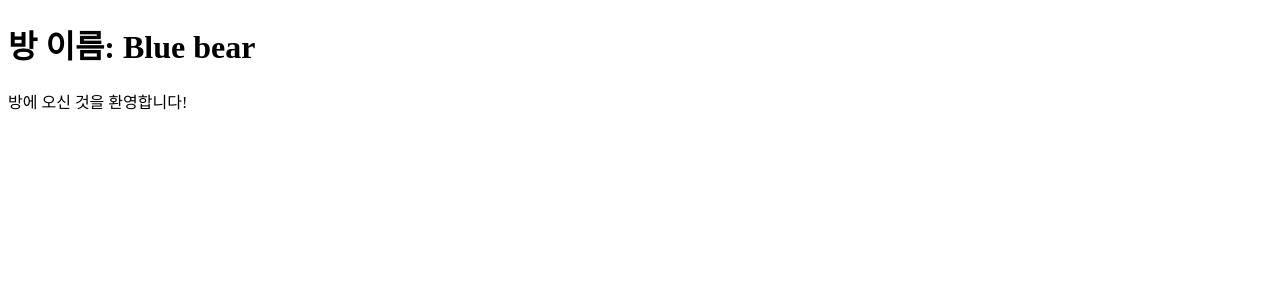
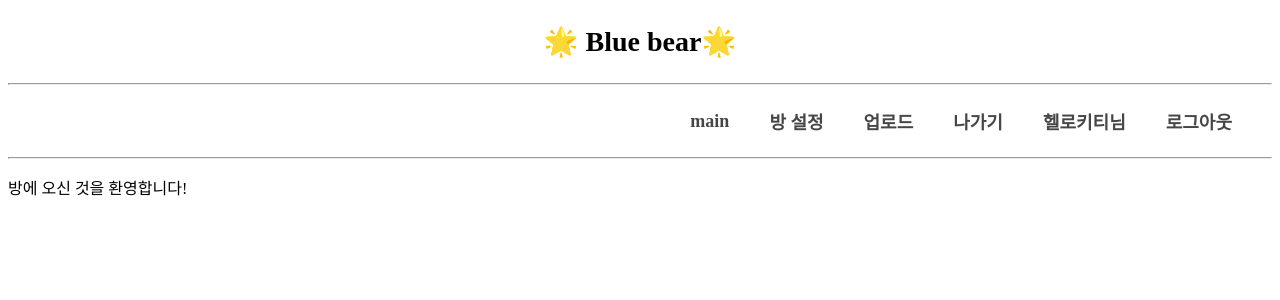
Before and after one commit to leedaeun31/django-mini-community, a Django app: page /board/1859c2d2-ecb4-4fd1-9bef-94d518811489/ in a window 1280 px wide. Shown: the top 300 px of the page. Run offline with Django 5.2, Linux system fonts and the light colour scheme; a user stored in the database is signed in; data comes from the database, SQL or seed files in the repository; both versions use the stored data as it was after the commit.

Commit message:
UI 수정 및 프로필 이미지 저장 경로 수정

```diff
--- a/myproject/board/templates/board/room_detail.html
+++ b/myproject/board/templates/board/room_detail.html
@@ -3,9 +3,30 @@
 <head>
     <meta charset="UTF-8">
     <title>{{ room.name }}</title>
+    {% load static %}
+    <link rel="stylesheet" href="{% static 'css/main.css' %}">
+    <link rel="icon" href="data:,">
 </head>
 <body>
-    <h1>방 이름: {{ room.name }}</h1>
+    <header>
+        <h2 id="header_title">🌟 {{ room.name }}🌟</h2>
+    </header>
+    <hr>
+    <nav>
+        <ul>
+            <li><a href="/">main</a></li>
+            <li><a href="/">방 설정</a></li>
+            <li><a href="/">업로드</a></li>
+            <li><a href="/">나가기</a></li>
+            {% if user.is_authenticated %}
+                <li class="user-info"><a href="{% url 'user:mypage' %}">{{ user.username }}님</a></li>
+                <li><a href="{% url 'user:logout' %}">로그아웃</a></li>
+            {% else %}
+                <li><a href="{% url 'user:login_page' %}">로그인</a></li>
+            {% endif %}
+        </ul>
+    </nav>
+    <hr>
     <p>방에 오신 것을 환영합니다!</p>
 </body>
 </html>
--- a/myproject/myproject/settings.py
+++ b/myproject/myproject/settings.py
@@ -28,7 +28,7 @@ from pathlib import Path
 # Build paths inside the project like this: BASE_DIR / 'subdir'.
 BASE_DIR = Path(__file__).resolve().parent.parent
 
-#
+# 이미지 업로드를 위한 설정
 MEDIA_URL = '/media/'
 MEDIA_ROOT = os.path.join(BASE_DIR, 'media')
 #
--- a/myproject/myproject/static/css/main.css
+++ b/myproject/myproject/static/css/main.css
@@ -7,7 +7,7 @@
 
 nav {
     width: 100%;                /* 전체 화면 너비 */
-    background-color: #ecaddfb9;     /* 배경색 (원하는 색상으로 변경 가능) */
+    background-color: #ffffffb9;     /* 배경색 (원하는 색상으로 변경 가능) */
     padding: 15px 40px;         /* 상하 15px, 좌우 40px -> 높이 넓어짐 */
     box-sizing: border-box;     /* padding 포함 높이 계산 */
 }
@@ -31,7 +31,7 @@ nav ul li {
 
 nav ul li a {
     text-decoration: none;
-    color: #ecaddfb9;
+    color: #000000b9;
     font-size: 18px;
 }
 
--- a/myproject/user/models.py
+++ b/myproject/user/models.py
@@ -1,11 +1,20 @@
 from django.db import models
 from django.contrib.auth.models import AbstractUser # 사용자 모델 확장
+from django.conf import settings
+import os
+# Create your models here.
+def user_profile_image_path(instance, filename):
+    # 확장자 추출
+    ext = filename.split('.')[-1]
+    # 파일명을 username_profile.확장자 형태로 저장
+    filename = f"profile.{ext}"
+    # 유저별 디렉토리로 저장
+    return os.path.join('profile_images', str(instance.id), filename)
 
-# Create your models here.
 class User(AbstractUser):
     nickname = models.CharField(max_length=30)
     user_gender = models.CharField(max_length=10)
     user_phone_num = models.CharField(max_length=20)
-    user_profile_image = models.ImageField(upload_to="profile_imagees/", blank=True)
+    user_profile_image = models.ImageField(upload_to="user_profile_image_path", blank=True, default="profile_images/default_profile.png")
     #social_id = models.CharField(max_length=255, unique=True, null=True, blank=True)
     #birth = models.DateField(null=True, blank=True)
--- a/myproject/user/urls.py
+++ b/myproject/user/urls.py
@@ -1,5 +1,6 @@
 from django.urls import path
-
+from django.conf import settings
+from django.conf.urls.static import static
 from . import views
 
 app_name = 'user'
@@ -10,4 +11,4 @@ urlpatterns = [
     path('login/', views.login_page, name='login_page'),  # HTML 보여주는 뷰
     path('login/naver/', views.naver_login, name='naver_login'),  # 네이버 로그인 리디렉션
     path('naver/callback/', views.naver_login_callback, name='naver_callback'),  # 콜백 처리
-]
+] + static(settings.MEDIA_URL, document_root=settings.MEDIA_ROOT)
```
Also changed, not shown: myproject/user/views.py (+7 -0 lines), myproject/db.sqlite3, myproject/media/profile_imagees/SDC10280.JPG (deleted), myproject/media/profile_imagees/SDC10285.JPG (deleted), myproject/media/profile_imagees/default_profile_TqHFrFi.png (deleted), myproject/media/profile_imagees/스크린샷_2025-04-27_124700.png (deleted), 2 other files.
